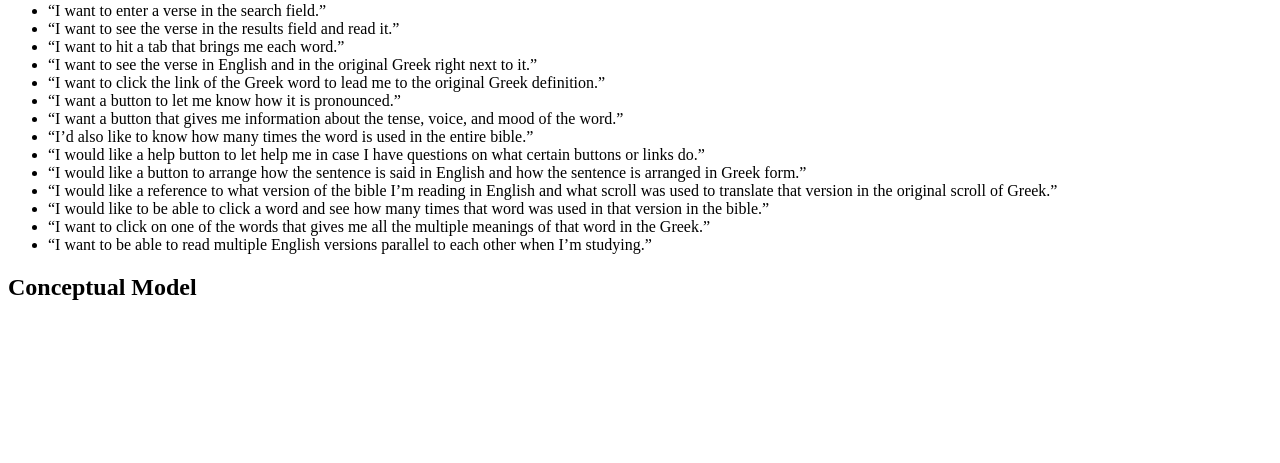
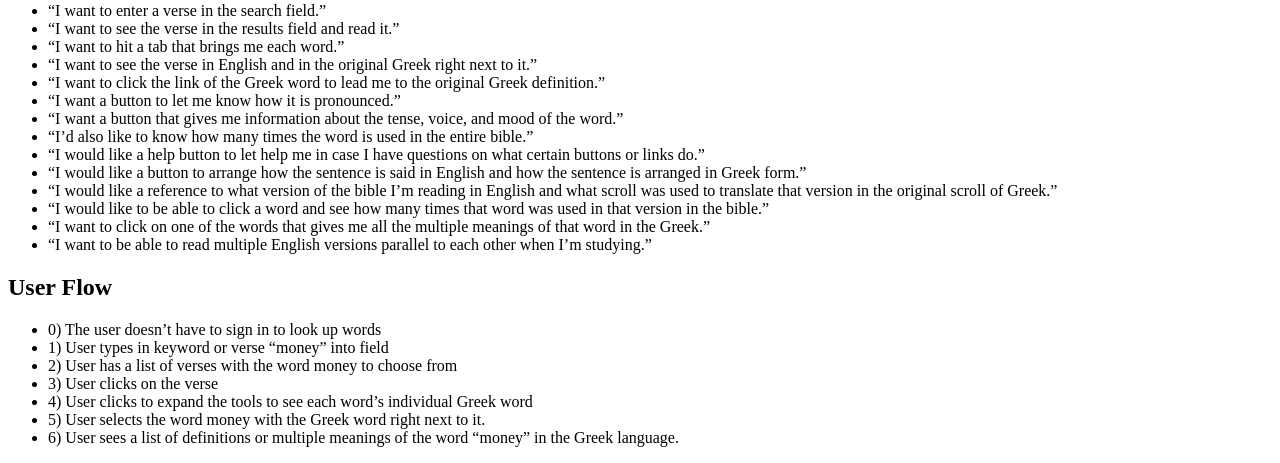
Before and after one commit to gsandoval49/data-design, a PHP site: page / in a window 1280 px wide. Shown: the part 798-1261 px from the top of the page. Before the commit the page ends 1098 px from the top, so only its background shows below. Run offline with PHP 8.4, Linux system fonts and the light colour scheme.

```diff
--- a/index.php
+++ b/index.php
@@ -38,7 +38,18 @@
 						<li>“I want to click on one of the words that gives me all the multiple meanings of that word in the Greek.” </li>
 						<li>“I want to be able to read multiple English versions parallel to each other when I’m studying.”</li>
 					</ul>
-				<h2>Conceptual Model</h2>
+
+				<!-- User flow content -->
+				<h2>User Flow</h2>
+					<ul>
+						<li>0)	The user doesn’t have to sign in to look up words</li>
+						<li>1)	User types in keyword or verse “money” into field</li>
+						<li>2)	User has a list of verses with the word money to choose from</li>
+						<li>3)	User clicks on the verse</li>
+						<li>4)	User clicks to expand the tools to see each word’s individual Greek word</li>
+						<li>5)	User selects the word money with the Greek word right next to it. </li>
+						<li>6)	User sees a list of definitions or multiple meanings of the word “money” in the Greek language.</li>
+					</ul>
 
 
 			</main>
```
